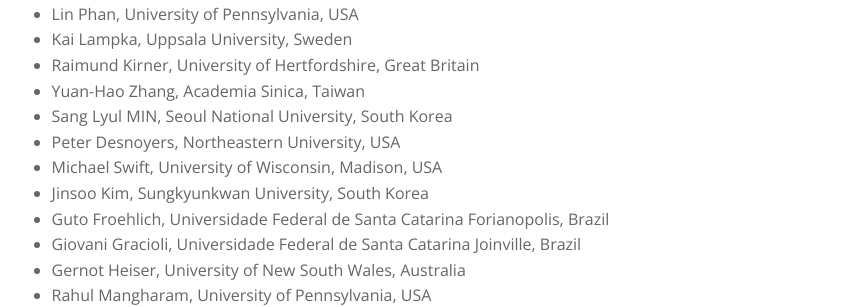
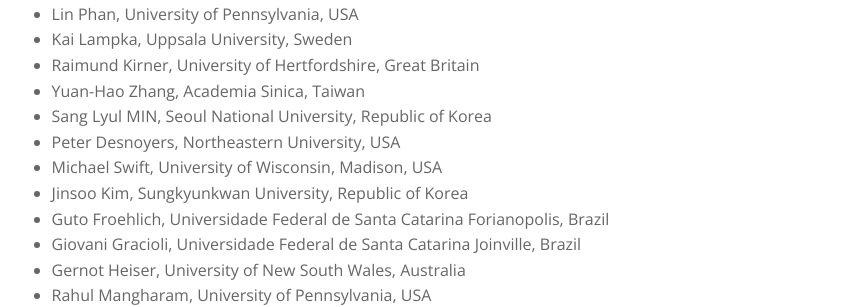
Before and after one commit to GSathish/lctes2015, a Jekyll site: the page built from organization/index.html, in a window 1280 px wide. Shown: the part 1427-1734 px from the top of the page, without its empty margins (26-891 px from the left). Built offline with Jekyll 4.4.1, drawn with Linux system fonts in a browser that asks for light colours.

Commit message:
Update index.html

```diff
--- a/organization/index.html
+++ b/organization/index.html
@@ -58,10 +58,10 @@
 <li>Kai Lampka, Uppsala University, Sweden</li>
 <li>Raimund Kirner, University of Hertfordshire, Great Britain</li>
 <li>Yuan-Hao Zhang, Academia Sinica, Taiwan</li>
-<li>Sang Lyul MIN, Seoul National University, South Korea</li>
+<li>Sang Lyul MIN, Seoul National University, Republic of Korea</li>
 <li>Peter Desnoyers, Northeastern University, USA</li>
 <li>Michael Swift, University of Wisconsin, Madison, USA</li>
-<li>Jinsoo Kim, Sungkyunkwan University, South Korea</li>
+<li>Jinsoo Kim, Sungkyunkwan University, Republic of Korea</li>
 <li>Guto Froehlich, Universidade Federal de Santa Catarina Forianopolis, Brazil</li>
 <li>Giovani Gracioli, Universidade Federal de Santa Catarina Joinville, Brazil</li>
 <li>Gernot Heiser, University of New South Wales, Australia</li>
```
